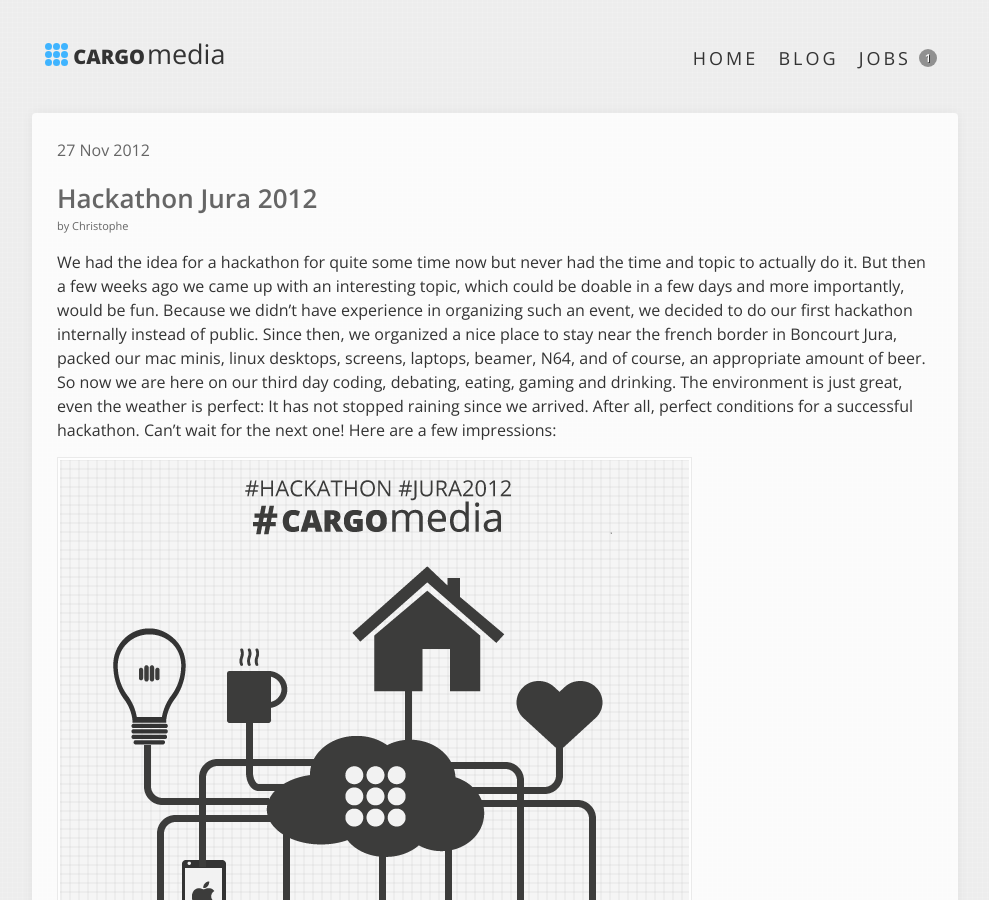
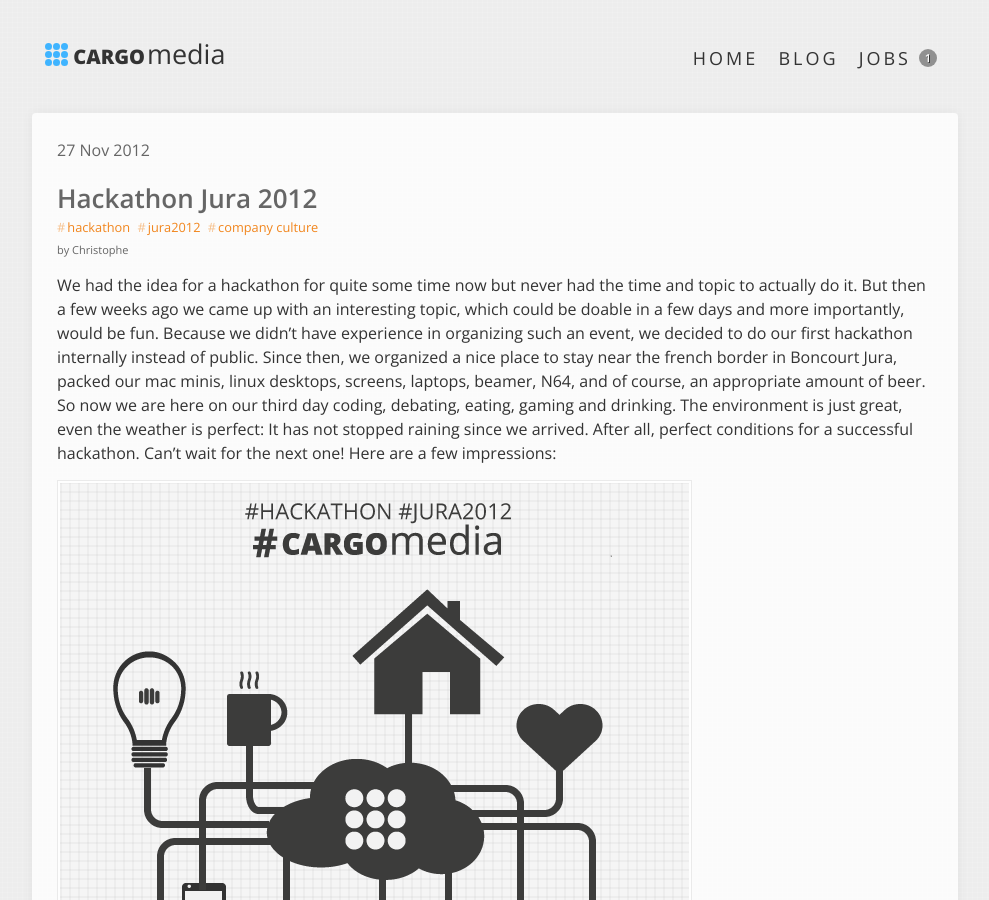
Before and after one commit to rysie/cargomedia.github.io, a Jekyll site: the page built from _posts/2012-11-27-Hackathon-Jura-2012.markdown, in a window 1280 px wide and 900 px high. Shown: the whole window, without its empty margins (145-1134 px from the left). Built offline with Jekyll 4.4.1, drawn with Linux system fonts in a browser that asks for light colours; Markdown is read by kramdown in place of the engine named in the settings; comment, search, counter and statistics services are not loaded.

Commit message:
add tags to post layout

```diff
--- a/_layouts/post.html
+++ b/_layouts/post.html
@@ -7,6 +7,13 @@ comments: true
 	<div class="boxAlternative">
 		{% if page.date %}<time class="post-timestamp">{{ page.date | date_to_string }}</time>{% endif %}
 		<h1 class="post-title">{{ page.title }}</h1>
+		{% if page.tags %}
+			<p class="post-tags tags nowrap">
+				{% for tag in page.tags %}
+				<span class="tag">{{ tag }}</span>
+				{% endfor %}
+			</p>
+		{% endif %}
 		{% if page.owner %}<p class="post-owner">by {{ page.owner }}</p>{% endif %}
 
 		<div class="post-content">
```
